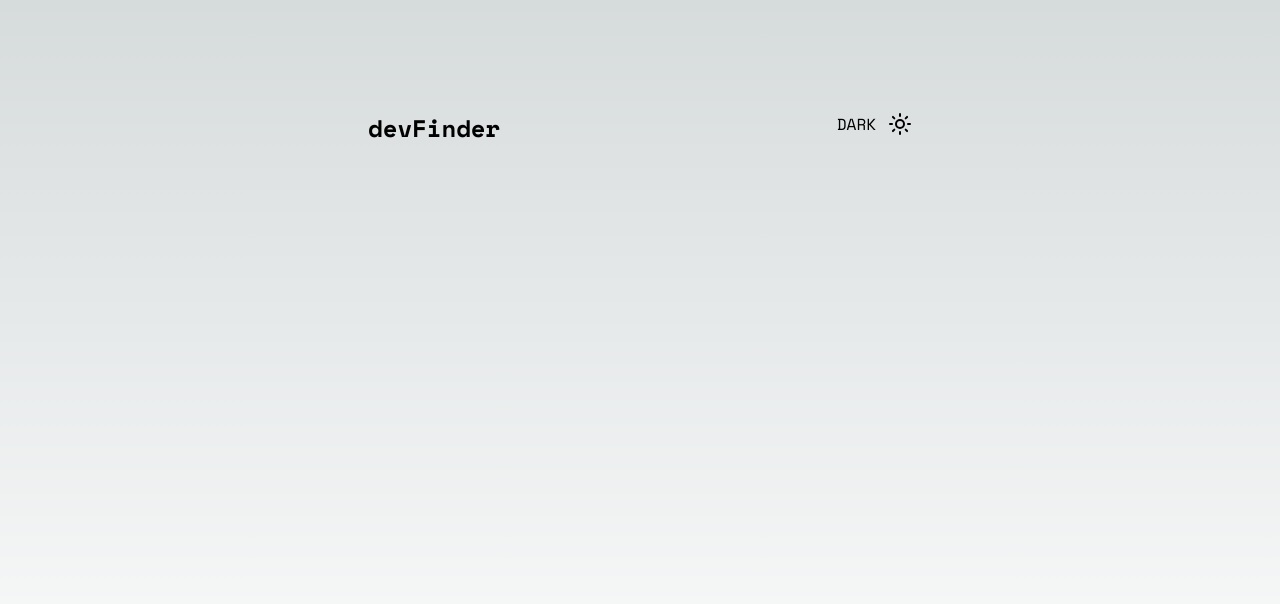
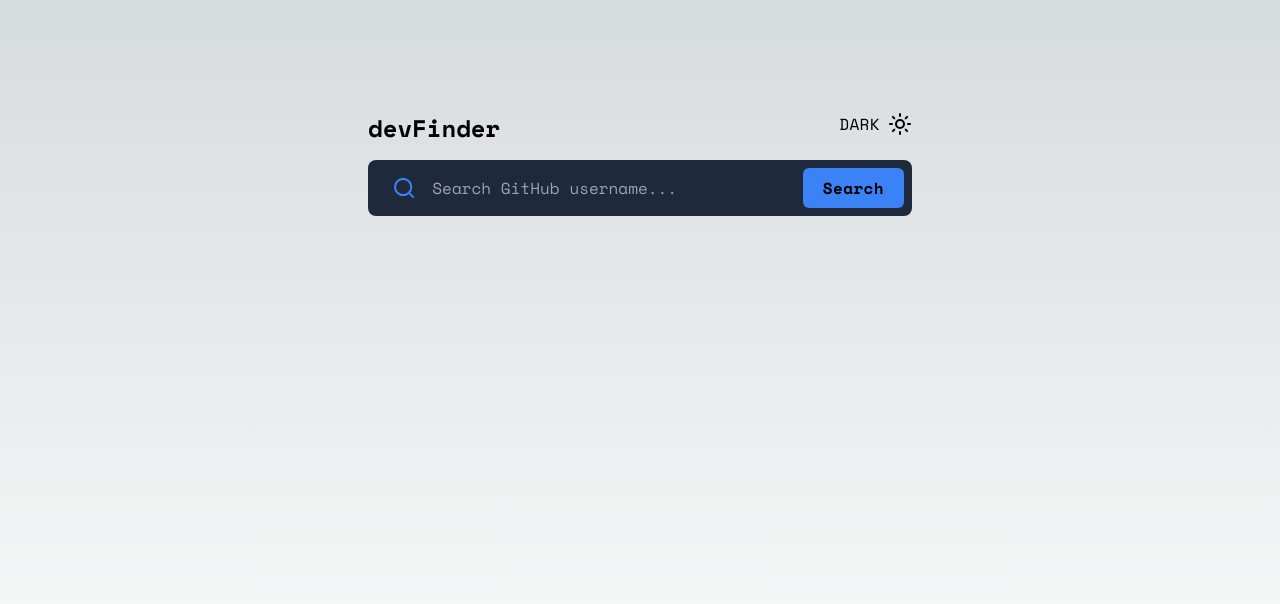
Before and after one commit to eriveltondasilva/github-user-search-app, a Next.js app: page / in a window 1280 px wide. Shown: the top 604 px of the page. Built offline with nearby package versions, Linux system fonts and the light colour scheme.

Commit message:
feat: criação de header input

```diff
--- a/src/app/layout.js
+++ b/src/app/layout.js
@@ -3,7 +3,7 @@ import './globals.css';
 
 const space_mono = Space_Mono({
   display: 'swap',
-  style: ['normal', 'italic'],
+  // style: ['normal', 'italic'],
   subsets: ['latin'],
   weight: ['400', '700'],
 });
--- a/src/app/page.js
+++ b/src/app/page.js
@@ -4,6 +4,7 @@ export default function Home() {
   return (
     <div className="w-[34rem] mt-28">
       <Header/>
+
     </div>
   )
   // return <main>eu sou o #MAIN</main>;
--- a/src/components/DarkModeButton.js
+++ b/src/components/DarkModeButton.js
@@ -5,7 +5,9 @@ import { useState } from 'react';
 export default function DarkModeButton() {
   const [darkMode, setDarkMode] = useState(true);
   return (
-    <button className='flex gap-3' onClick={() => setDarkMode(!darkMode)}>
+    <button
+      className='flex gap-2 tracking-wide font-medium '
+      onClick={() => setDarkMode(!darkMode)}>
       <span>{darkMode ? 'DARK' : 'LIGHT'}</span>
       {darkMode ? <Sun /> : <Moon />}
     </button>
--- a/src/components/Header.js
+++ b/src/components/Header.js
@@ -1,10 +1,16 @@
-import DarkModeButton from "@/components/DarkModeButton"
+import DarkModeButton from '@/components/DarkModeButton';
+import HeaderInput from './HeaderInput';
 
 export default function Header() {
   return (
-    <header className='flex justify-between'>
-      <div className='text-2xl font-bold'>devFinder</div>
-      <div><DarkModeButton/></div>
+    <header>
+      <div className='flex justify-between'>
+        <div className='text-2xl font-bold'>devFinder</div>
+        <div>
+          <DarkModeButton />
+        </div>
+      </div>
+      <HeaderInput />
     </header>
   );
 }
--- /dev/null
+++ b/src/components/HeaderInput.jsx
@@ -0,0 +1,18 @@
+import { Search } from 'lucide-react';
+import SearchButton from './SearchButton';
+
+export default function HeaderInput() {
+  return (
+    <div className='flex justify-between my-4 bg-slate-800 rounded-lg p-2'>
+      <div className='flex w-full items-center'>
+        <Search size={28} className='mx-4 text-blue-500' />
+        <input
+          className='bg-transparent w-full'
+          name='headerInput'
+          placeholder='Search GitHub username...'
+        />
+      </div>
+      <SearchButton />
+    </div>
+  );
+}
--- /dev/null
+++ b/src/components/SearchButton.jsx
@@ -0,0 +1,7 @@
+export default function SearchButton() {
+  return (
+    <button className='bg-blue-500 rounded-md tracking-wide font-semibold px-5 py-2 hover:bg-blue-600'>
+      Search
+    </button>
+  );
+}
```
Also changed, not shown: design/Desktop_solution - Copia.png.
